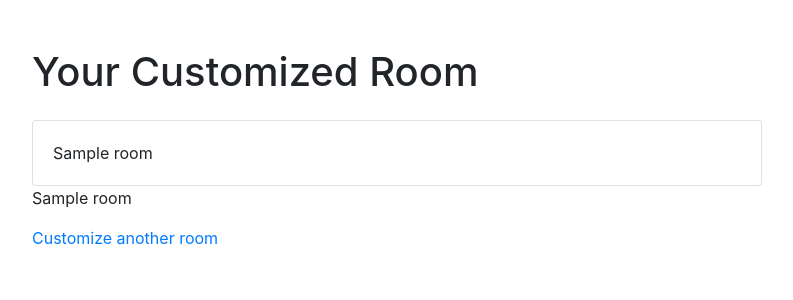
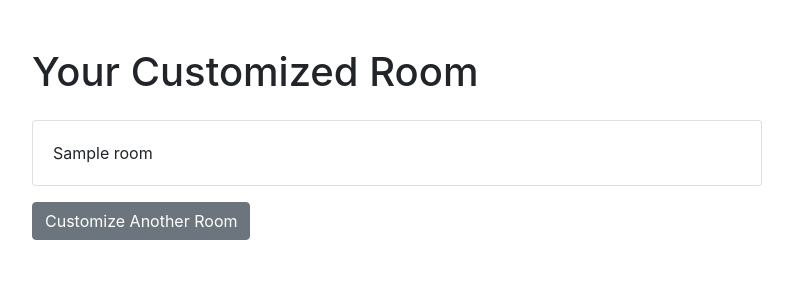
Before and after one commit to MegatShafiy/PROJECT-TT9L-06, a Flask app: template Hotel Reservation System/ROOM CUSTOMIZATION/templates/customize.html in a window 1280 px wide. Shown: the top 300 px of the page, without its empty margins (243-1036 px from the left). Run offline with Flask 3, Linux system fonts and the light colour scheme; the template is opened without the code that fills it: most values are stand-ins (such as "Sample title", 1, 10 or a date in 2020); some libraries are stand-ins or nearby versions.

Commit message:
Update customize.html

```diff
--- a/Hotel Reservation System/ROOM CUSTOMIZATION/templates/customize.html
+++ b/Hotel Reservation System/ROOM CUSTOMIZATION/templates/customize.html
@@ -16,7 +16,12 @@
                         <p class="card-text">{{ room }}</p>
                     </div>
                 </div>
-    <p>{{ room }}</p>
-    <a href="/">Customize another room</a>
+                <a href="/" class="btn btn-secondary mt-3">Customize Another Room</a>
+            </div>
+        </div>
+    </div>
+    <script src="https://code.jquery.com/jquery-3.5.1.slim.min.js"></script>
+    <script src="https://cdn.jsdelivr.net/npm/@popperjs/core@2.9.2/dist/umd/popper.min.js"></script>
+    <script src="https://stackpath.bootstrapcdn.com/bootstrap/4.5.2/js/bootstrap.min.js"></script>
 </body>
 </html>
```
